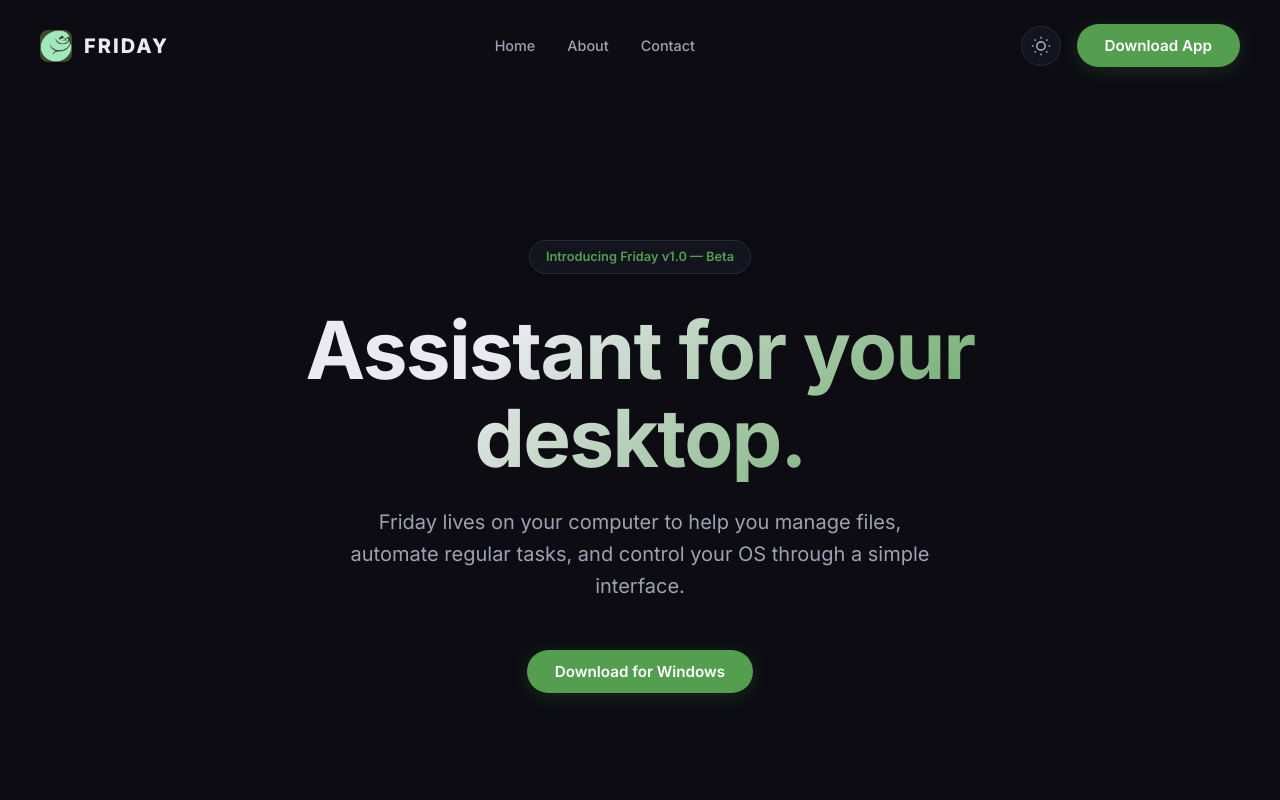
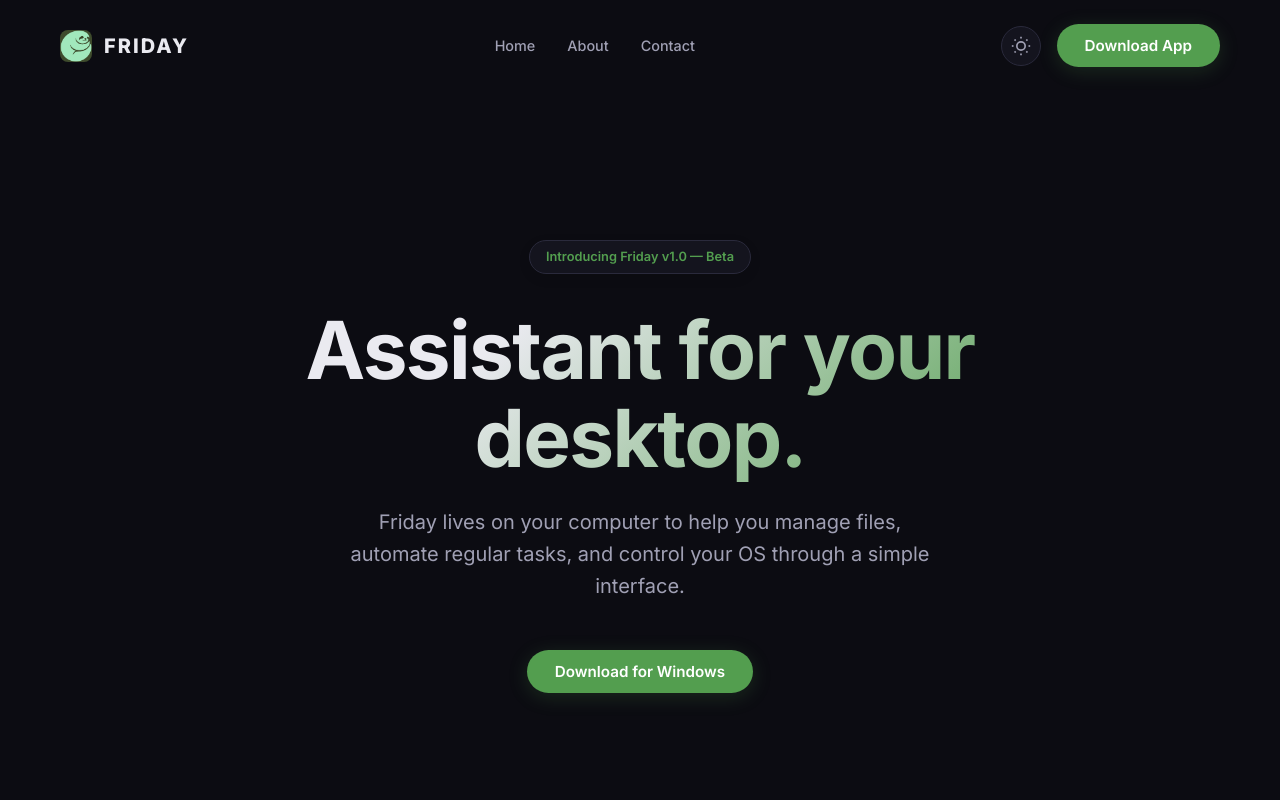
Before and after one commit to ebuka1017/Project-Friday, a website built with Vite: page website/index.html in a window 1280 px wide. Shown: the top 800 px of the page. Built offline with nearby package versions, Linux system fonts and the light colour scheme.

Commit message:
Maximize screen real estate by widening containers

```diff
--- a/website/style.css
+++ b/website/style.css
@@ -108,15 +108,15 @@ h4 {
 /* ── Layout ────────────────────────────────────────────────────────────── */
 
 .container {
-    max-width: 1200px;
+    max-width: 1500px;
     margin: 0 auto;
     padding: 0 24px;
 }
 
 .container-wide {
-    max-width: 1600px;
+    max-width: 100%;
     margin: 0 auto;
-    padding: 0 40px;
+    padding: 0 60px;
 }
 
 section {
```
